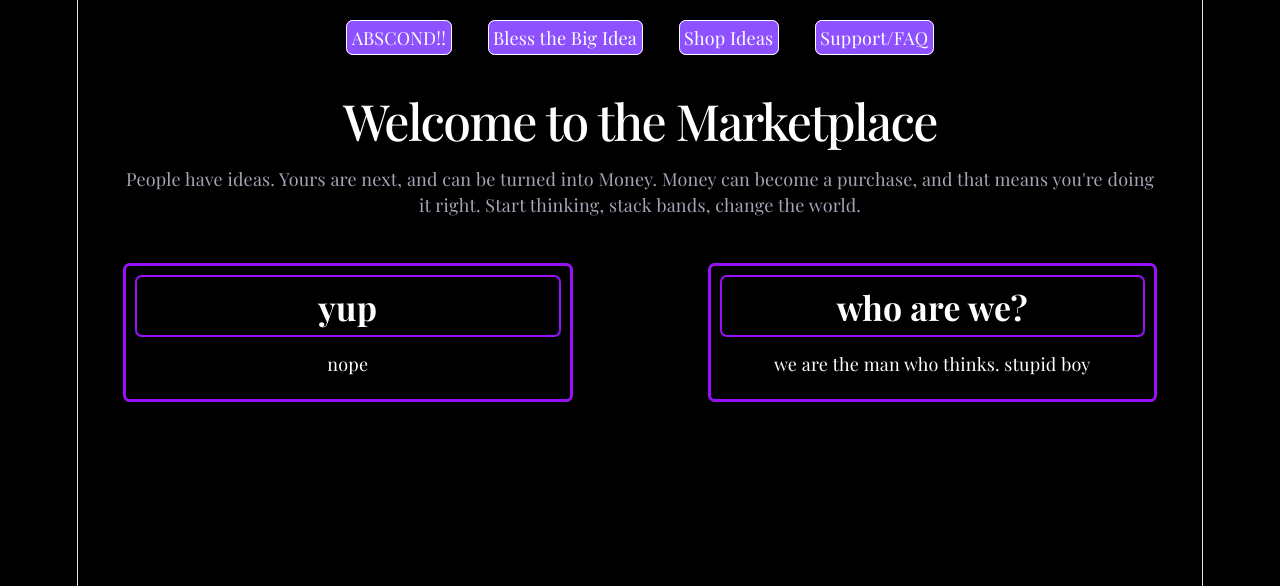
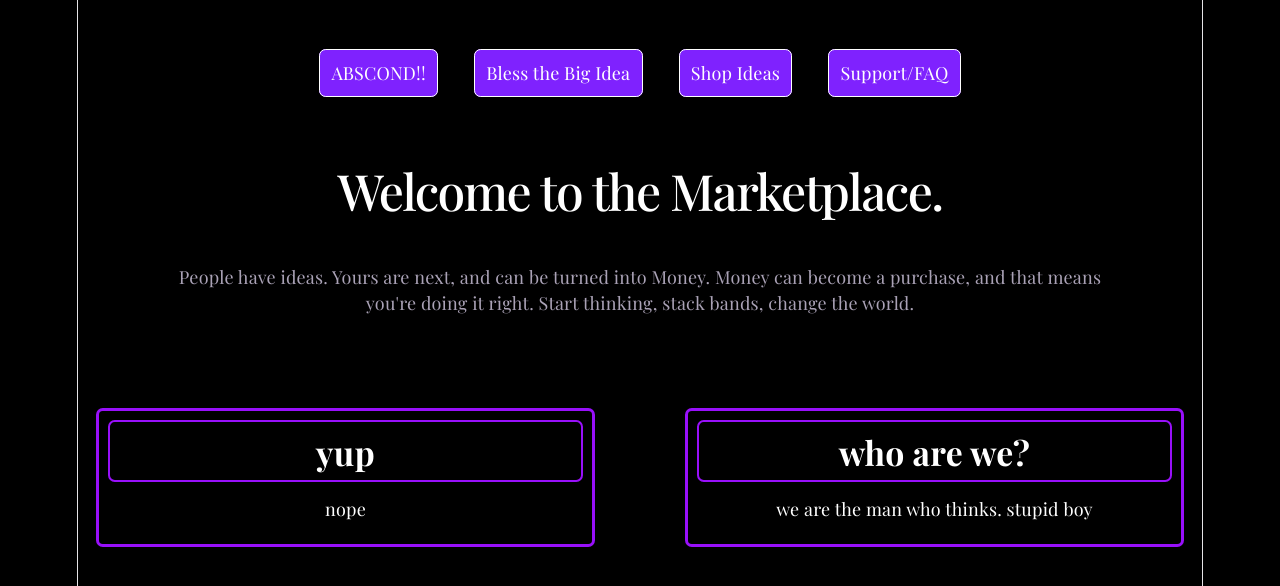
Before and after one commit to GubbyGloobus/gubbygloobus.github.io, a React (Vite) app in the folder MarketplaceOfIdeas/: page / in a window 1280 px wide. Shown: the top 586 px of the page. Built offline with nearby package versions, Linux system fonts and the light colour scheme; a web font is replaced by a local one.

Commit message:
site uniformity + Checkout created

```diff
--- a/MarketplaceOfIdeas/src/App.css
+++ b/MarketplaceOfIdeas/src/App.css
@@ -1,5 +1,11 @@
 h1 {
   font-size: 50px;
+  margin-bottom: 10px;
+}
+
+.text-container {
+  margin: 40px 60px;
+  padding: 20px;
 }
 
 .counter {
--- a/MarketplaceOfIdeas/src/components/navbar.jsx
+++ b/MarketplaceOfIdeas/src/components/navbar.jsx
@@ -1,10 +1,10 @@
 import { Link } from "react-router-dom";
 
 export default function NavBar() {
-    const linkclasses = "mx-4 p-1 border rounded-md bg-violet-500 hover:bg-violet-600 focus:outline-2 focus:outline-offset-2 focus:outline-violet-500 active:bg-violet-700"
+    const linkclasses = "mx-4 p-2.5 border rounded-md bg-violet-600 hover:bg-violet-700 focus:outline-2 focus:outline-offset-2 focus:outline-violet-500 active:bg-violet-700"
 
     return (
-        <div className="my-2 py-3.5 justify-center text-white">
+        <div className="text-container my-0 py-3.5 justify-center text-white">
             <Link className={linkclasses} to="/">ABSCOND!!</Link>
             <Link className={linkclasses} to="/BigIdea">Bless the Big Idea</Link>
             <Link className={linkclasses} to="/ShopIdeas">Shop Ideas</Link>
--- a/MarketplaceOfIdeas/src/pages/BigIdea.jsx
+++ b/MarketplaceOfIdeas/src/pages/BigIdea.jsx
@@ -3,9 +3,9 @@ import { Link } from "react-router-dom";
 export default function BigIdea() {
 
     return (
-        <div className="border rounded-md border-purple-400 justify-center">
-            <h1 className="italic">Get in here. Get the Big Idea.</h1>
-            <p>The Big Idea is the prime Idea in all its forms. It is the most expensive, and it is the one that came first. Praise be to its contributions to our earth economy. Listen up, punk, and learn.</p>
+        <div className="mx-10">
+            <h1 className="italic">Get a clue. Get the Big Idea.</h1>
+            <p className="text-container">The Big Idea is the prime Idea in all its forms. It is the most expensive, and it is the one that came first. Praise be to its contributions to our earth economy. Listen up, punk, and learn.</p>
         </div>
     )
 }
--- /dev/null
+++ b/MarketplaceOfIdeas/src/pages/Checkout.jsx
@@ -0,0 +1,10 @@
+import { Link } from "react-router-dom";
+
+export default function Checkout () {
+
+    return (
+        <div>
+            <p>it is a bad idea to give me money</p>
+        </div>
+    )
+}
--- a/MarketplaceOfIdeas/src/pages/Home.jsx
+++ b/MarketplaceOfIdeas/src/pages/Home.jsx
@@ -16,10 +16,10 @@ export default function Home() {
    ]
 
    return (
-        <div className="mx-10">
-            <h1>Welcome to the Marketplace</h1>
-            <p>People have ideas. Yours are next, and can be turned into Money. Money can become a purchase, and that means you're doing it right. Start thinking, stack bands, change the world.</p>
-            <div className="grid grid-cols-2 justify-center gap-x-30 my-3">
+        <div>
+            <h1>Welcome to the Marketplace.</h1>
+            <p className="text-container">People have ideas. Yours are next, and can be turned into Money. Money can become a purchase, and that means you're doing it right. Start thinking, stack bands, change the world.</p>
+            <div className="grid grid-cols-2 justify-center gap-x-20 mx-4 my-2">
             {
                 textbox.map((text) => (
                 <InfoCard text={text}/>
--- a/MarketplaceOfIdeas/src/pages/ShopIdeas.jsx
+++ b/MarketplaceOfIdeas/src/pages/ShopIdeas.jsx
@@ -3,6 +3,7 @@ import ShopCard from "../components/shopcard";
 import { Component } from "react";
 
 export default function ShopIdeas() {
+    const linkclasses = "mx-4 p-8 text-2xl border rounded-md bg-yellow-600 hover:bg-yellow-700 focus:outline-2 focus:outline-offset-2 focus:outline-violet-500 active:bg-violet-700"
     const ideas = [
         {
             //STARTS AT ITEM #0//
@@ -48,7 +49,7 @@ export default function ShopIdeas() {
     return (
         <div className="mx-5">
             <h1>Browse our Idealist Wares.</h1>
-            <p>shopshopshop  we think one new idea every wednesday. buy the idea, and make it happen yourself. hopshosphopshop<br />
+            <p className='text-container'>shopshopshop  we think one new idea every wednesday. buy the idea, and make it happen yourself. hopshosphopshop<br />
                <i>CLAIMER: if you use an idea without buying it first i will sue you big time</i>
             </p>
             <div className="grid grid-cols-3 justify-center gap-x-30 gap-y-5">
@@ -58,6 +59,9 @@ export default function ShopIdeas() {
                     ))
                 }
             </div>
+            <div className="flex justify-center mt-10 mb-10">
+                <Link className={linkclasses} to="./pages/Checkout.jsx">PURCHASE!!!!!</Link>
+            </div>
         </div>
     )
 }
```
